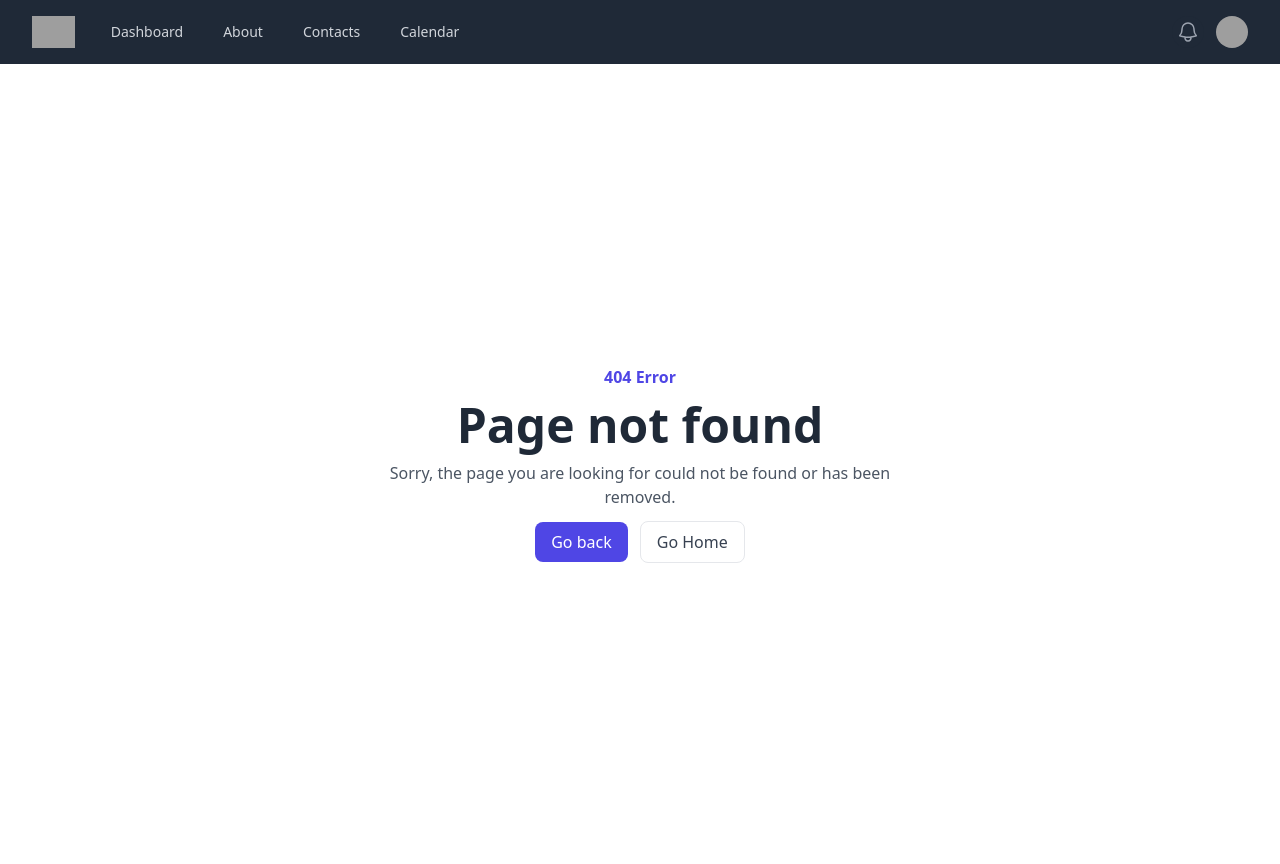
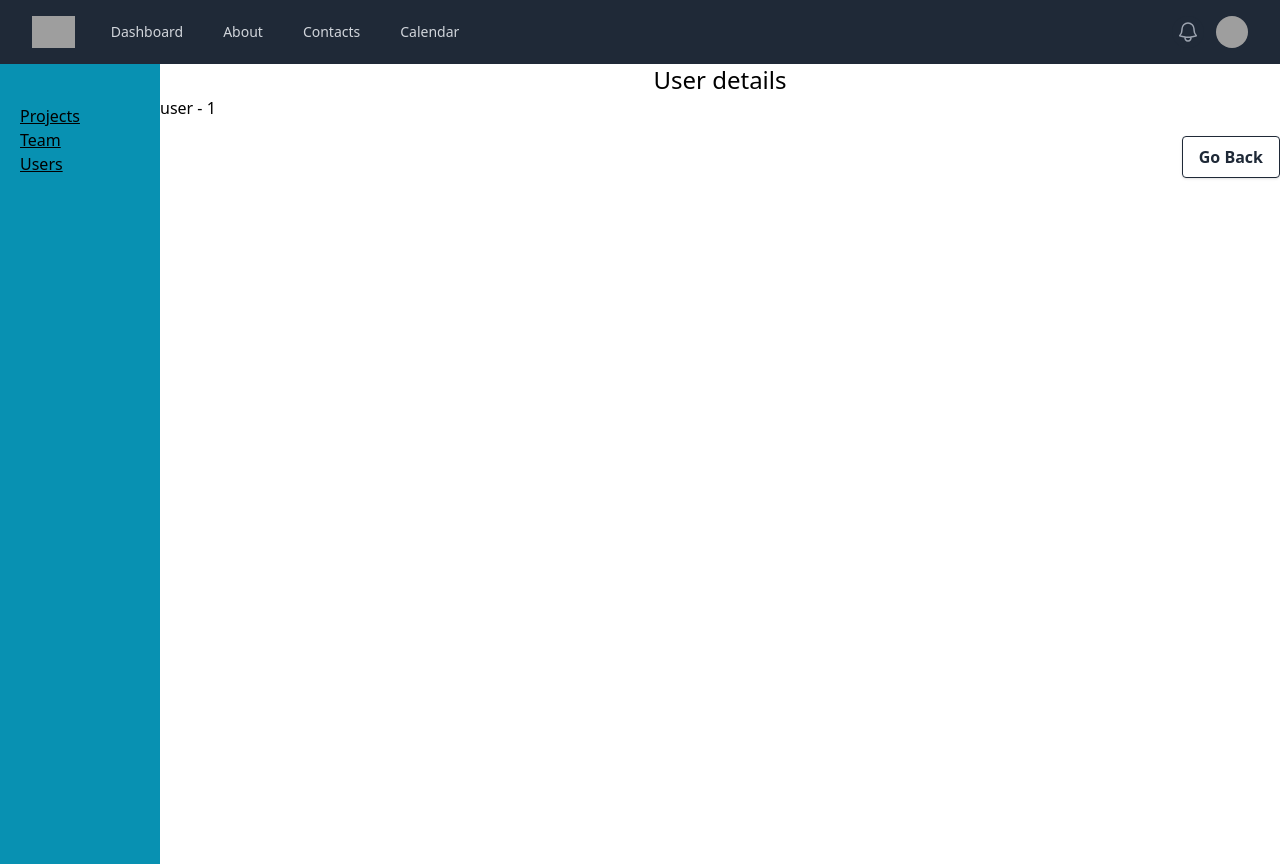
Before and after one commit to fatihsenyigit/NextJs-Intro, a Next.js app: page /dashboard/users/1 in a window 1280 px wide. Before the commit this address had no page. Built offline with nearby package versions, Linux system fonts and the light colour scheme; grey boxes are pictures that could not be loaded.

Commit message:
dynamic route

```diff
--- /dev/null
+++ b/src/app/(private)/dashboard/users/[userId]/page.jsx
@@ -0,0 +1,18 @@
+
+import Goback from '@/components/Goback'
+import React from 'react'
+
+const UserDetail = ({params}) => {
+    // const {userId} = userParams() bu client component icin
+    // burada userId koseli dosya ismi ile ayni olmali
+    const {userId} = params // bu server component icin
+  return (
+    <div>
+        <h1 className='text-2xl text-center'>User details</h1>
+        <p>user - {userId}</p>
+        <Goback></Goback>
+    </div>
+  )
+}
+
+export default UserDetail
--- a/src/app/(private)/dashboard/users/page.jsx
+++ b/src/app/(private)/dashboard/users/page.jsx
@@ -1,14 +1,21 @@
-
-import Goback from '@/components/Goback'
-import React from 'react'
+import Goback from "@/components/Goback";
+import Link from "next/link";
+import React from "react";
 
 const page = () => {
   return (
     <div>
-       <h1 className='text-2xl text-center'>users sayfasi</h1>
-       <Goback></Goback>
+      <h1 className="text-2xl text-center">users sayfasi</h1>
+      <nav className="flex flex-col">
+        {[1, 2, 3, 4].map((user) => (
+          <Link className="underline" key={user} href={`/dashboard/users/${user}`}>
+            Go user-{user}
+          </Link>
+        ))}
+      </nav>
+      <Goback></Goback>
     </div>
-  )
-}
+  );
+};
 
-export default page
+export default page;
```
